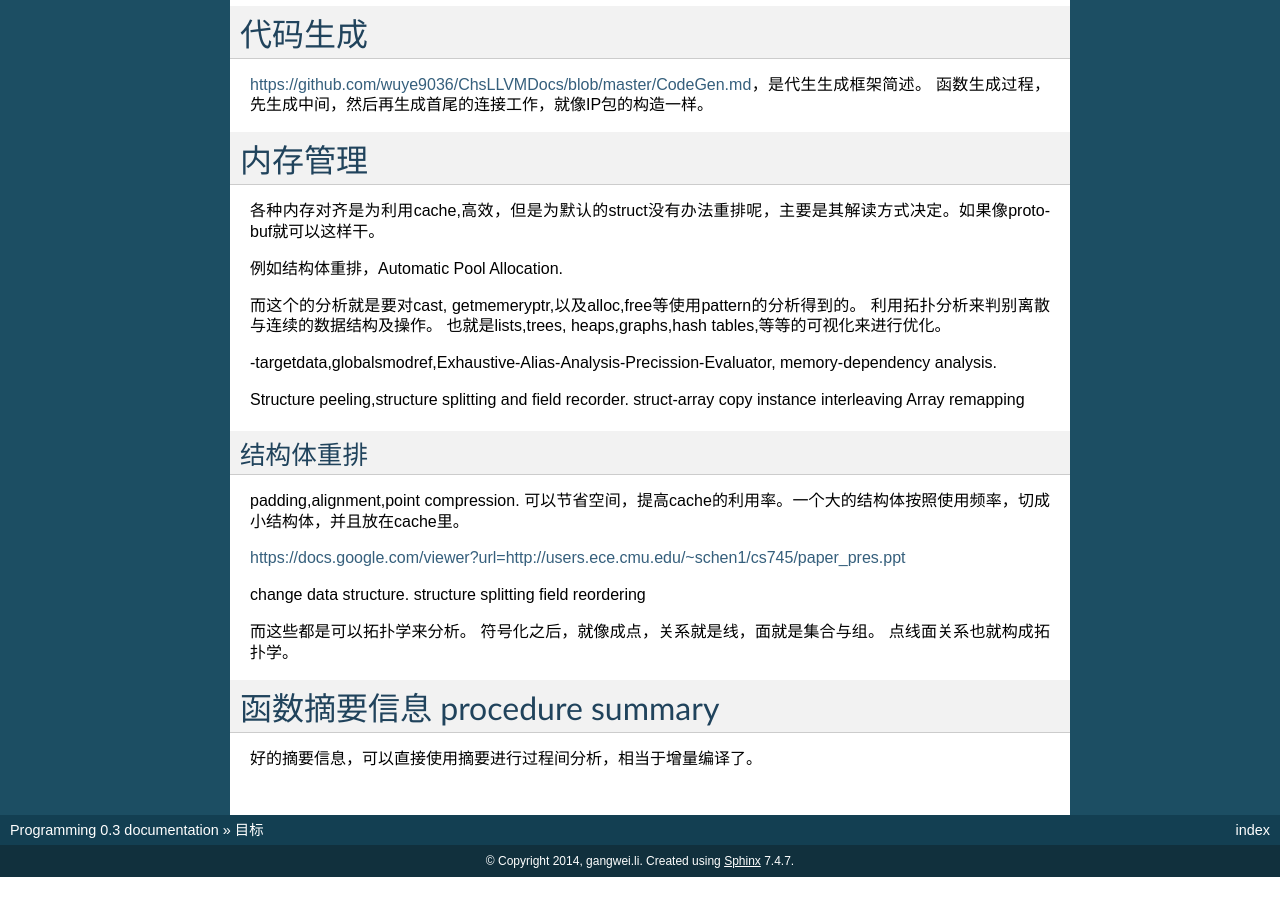
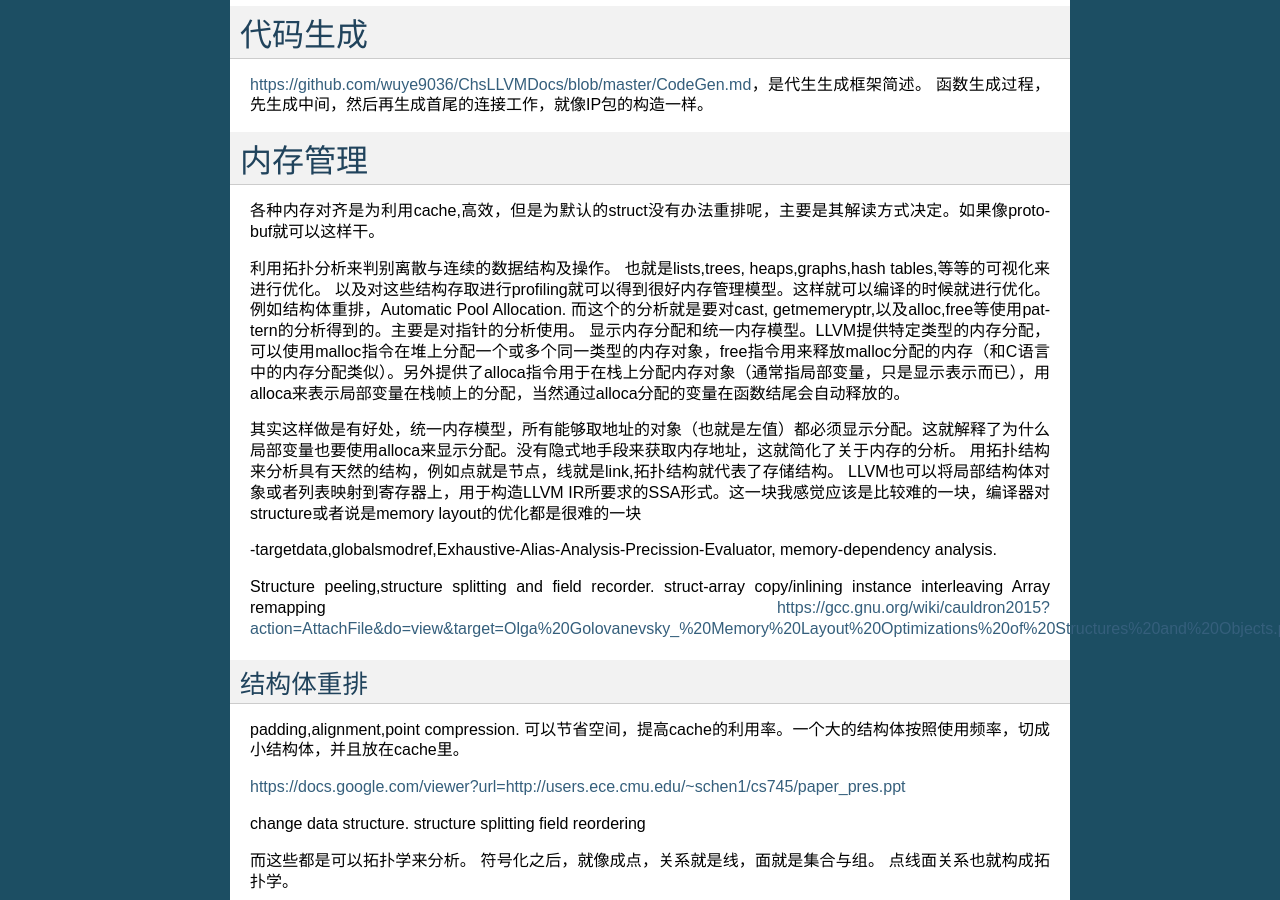
Before and after one commit to gwli/Programming, a Sphinx documentation site: the page built from source/content/Stage_3/LLVM/LLVMStudy.rst, in a window 1280 px wide and 900 px high, scrolled down 7606 px. Built offline with Sphinx 7.4.7, drawn with Linux system fonts in a browser that asks for light colours; before the commit the page ends 8483 px from its top, so only the background shows below that.

Commit message:
内存管理与数据结构

```diff
--- a/source/content/Stage_3/LLVM/LLVMStudy.rst
+++ b/source/content/Stage_3/LLVM/LLVMStudy.rst
@@ -432,18 +432,28 @@ https://github.com/wuye9036/ChsLLVMDocs/blob/master/CodeGen.md，是代生生成
 
 各种内存对齐是为利用cache,高效，但是为默认的struct没有办法重排呢，主要是其解读方式决定。如果像protobuf就可以这样干。
 
-例如结构体重排，Automatic Pool Allocation.
 
-而这个的分析就是要对cast, getmemeryptr,以及alloc,free等使用pattern的分析得到的。
 利用拓扑分析来判别离散与连续的数据结构及操作。
 也就是lists,trees, heaps,graphs,hash tables,等等的可视化来进行优化。
+以及对这些结构存取进行profiling就可以得到很好内存管理模型。这样就可以编译的时候就进行优化。
+例如结构体重排，Automatic Pool Allocation.
+而这个的分析就是要对cast, getmemeryptr,以及alloc,free等使用pattern的分析得到的。主要是对指针的分析使用。
+显示内存分配和统一内存模型。LLVM提供特定类型的内存分配，可以使用malloc指令在堆上分配一个或多个同一类型的内存对象，free指令用来释放malloc分配的内存（和C语言中的内存分配类似）。另外提供了alloca指令用于在栈上分配内存对象（通常指局部变量，只是显示表示而已），用alloca来表示局部变量在栈帧上的分配，当然通过alloca分配的变量在函数结尾会自动释放的。
+
+其实这样做是有好处，统一内存模型，所有能够取地址的对象（也就是左值）都必须显示分配。这就解释了为什么局部变量也要使用alloca来显示分配。没有隐式地手段来获取内存地址，这就简化了关于内存的分析。
+用拓扑结构来分析具有天然的结构，例如点就是节点，线就是link,拓扑结构就代表了存储结构。
+LLVM也可以将局部结构体对象或者列表映射到寄存器上，用于构造LLVM IR所要求的SSA形式。这一块我感觉应该是比较难的一块，编译器对structure或者说是memory layout的优化都是很难的一块
+
 
 -targetdata,globalsmodref,Exhaustive-Alias-Analysis-Precission-Evaluator, memory-dependency analysis.
 
 Structure peeling,structure splitting and field recorder.
-struct-array copy
+struct-array copy/inlining
 instance interleaving
 Array remapping
+https://gcc.gnu.org/wiki/cauldron2015?action=AttachFile&do=view&target=Olga%20Golovanevsky_%20Memory%20Layout%20Optimizations%20of%20Structures%20and%20Objects.pdf
+
+
 
 结构体重排
 -----------
```
